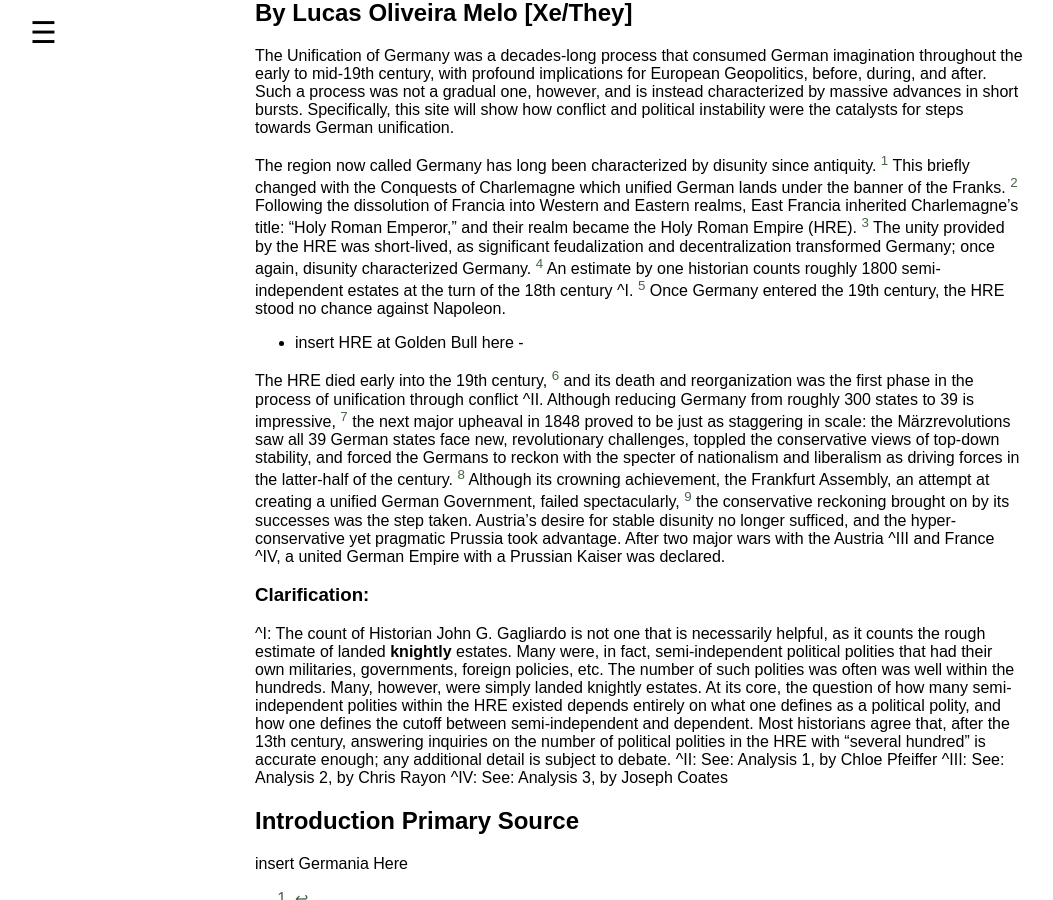
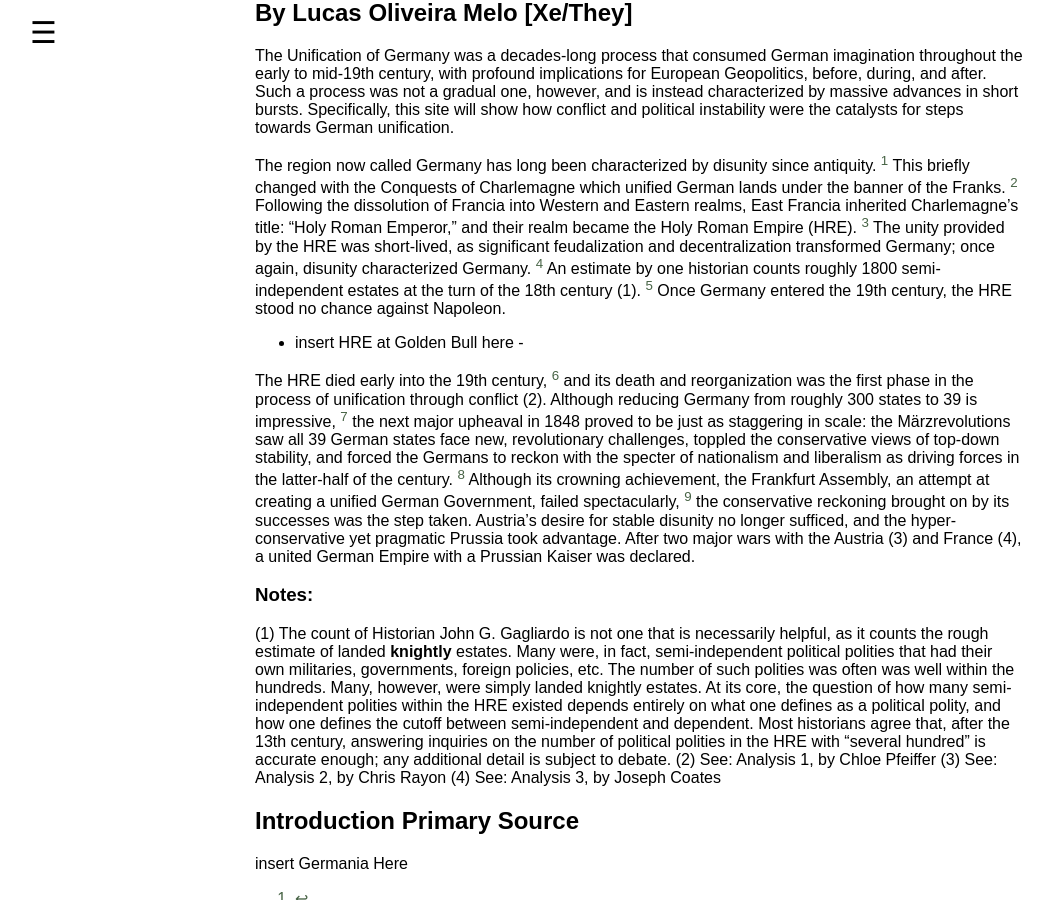
Before and after one commit to LucasOM-XeThey/OliveiraMelo-Lucas-EUH3205, a Jekyll site: the page built from 001_introduction.md, in a window 1280 px wide and 900 px high, scrolled down 267 px. Shown: the whole window, without its empty margins (1-1054 px from the left). Built offline with Jekyll 4.4.1, drawn with Linux system fonts in a browser that asks for light colours.

Commit message:
Update 001_introduction.md

```diff
--- a/001_introduction.md
+++ b/001_introduction.md
@@ -16,28 +16,28 @@ This briefly changed with the Conquests of Charlemagne which unified German land
 Following the dissolution of Francia into Western and Eastern realms, East Francia inherited Charlemagne’s title: “Holy Roman Emperor,” and their realm became the Holy Roman Empire (HRE). [^3]
 The unity provided by the HRE was short-lived, as significant feudalization and decentralization transformed Germany;
 once again, disunity characterized Germany. [^4]
-An estimate by one historian counts roughly 1800 semi-independent estates at the turn of the 18th century ^I. [^5]
+An estimate by one historian counts roughly 1800 semi-independent estates at the turn of the 18th century (1). [^5]
 Once Germany entered the 19th century, the HRE stood no chance against Napoleon.
 
 - insert HRE at Golden Bull here -
 
-The HRE died early into the 19th century, [^6] and its death and reorganization was the first phase in the process of unification through conflict ^II.
+The HRE died early into the 19th century, [^6] and its death and reorganization was the first phase in the process of unification through conflict (2).
 Although reducing Germany from roughly 300 states to 39 is impressive, [^7] the next major upheaval in 1848 proved to be just as staggering in scale: the Märzrevolutions saw all 39 German states face new, revolutionary challenges, toppled the conservative views of top-down stability, and forced the Germans to reckon with the specter of nationalism and liberalism as driving forces in the latter-half of the century. [^8]
 Although its crowning achievement, the Frankfurt Assembly, an attempt at creating a unified German Government, failed spectacularly, [^9] the conservative reckoning brought on by its successes was the step taken.
 Austria’s desire for stable disunity no longer sufficed, and the hyper-conservative yet pragmatic Prussia took advantage.
-After two major wars with the Austria ^III and France ^IV, a united German Empire with a Prussian Kaiser was declared.
+After two major wars with the Austria (3) and France (4), a united German Empire with a Prussian Kaiser was declared.
 
-### Clarification:
+### Notes:
 
-^I: The count of Historian John G. Gagliardo is not one that is necessarily helpful, as it counts the rough estimate of landed **knightly** estates.
+(1) The count of Historian John G. Gagliardo is not one that is necessarily helpful, as it counts the rough estimate of landed **knightly** estates.
 Many were, in fact, semi-independent political polities that had their own militaries, governments, foreign policies, etc.
 The number of such polities was often was well within the hundreds.
 Many, however, were simply landed knightly estates.
 At its core, the question of how many semi-independent polities within the HRE existed depends entirely on what one defines as a political polity, and how one defines the cutoff between semi-independent and dependent.
 Most historians agree that, after the 13th century, answering inquiries on the number of political polities in the HRE with "several hundred" is accurate enough; any additional detail is subject to debate.
-^II: See: Analysis 1, by Chloe Pfeiffer
-^III: See: Analysis 2, by Chris Rayon
-^IV: See: Analysis 3, by Joseph Coates
+(2) See: Analysis 1, by Chloe Pfeiffer
+(3) See: Analysis 2, by Chris Rayon
+(4) See: Analysis 3, by Joseph Coates
 
 ## Introduction Primary Source
 
```
